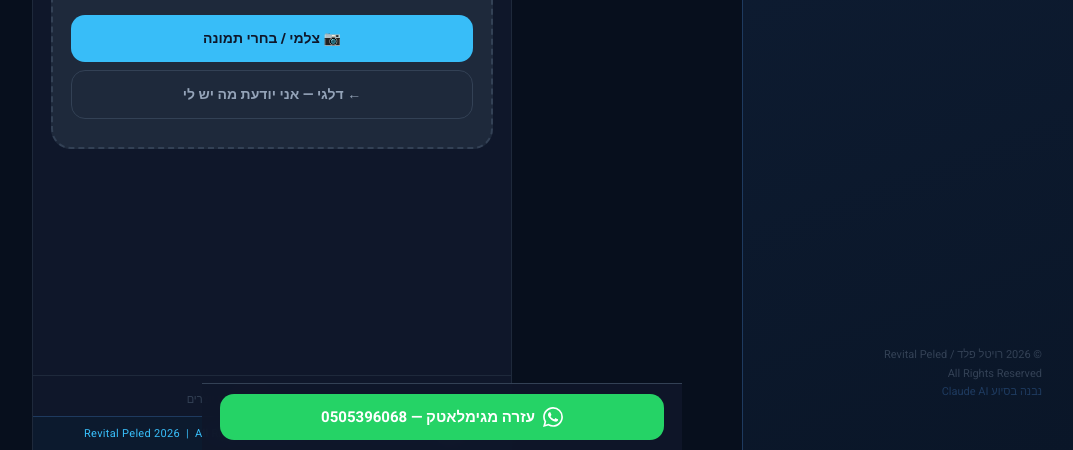
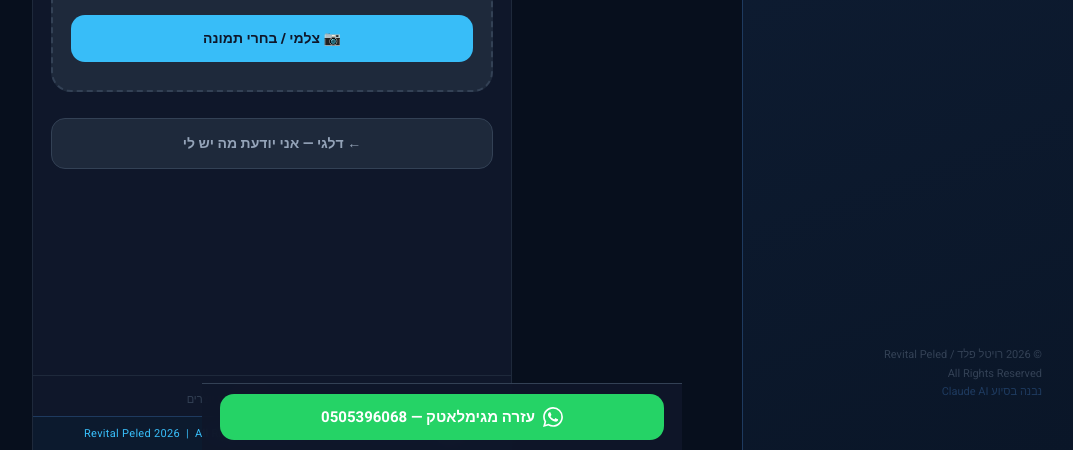
Before and after one commit to prevital-eng/Gt-Robot-Helper, a plain HTML site: page index.html in a window 1280 px wide. Shown: the part 350-800 px from the top of the page, without its empty margins (198-1271 px from the left). Drawn offline with Linux system fonts and the light colour scheme.

Commit message:
Update index.html

```diff
--- a/index.html
+++ b/index.html
@@ -463,11 +463,15 @@ body {
           </button>
         </div>
         <div id="id-result-area"></div>
-        <button class="btn-reset" style="margin-top:8px"
-          onclick="showScreen(1)">
-          ← דלגי — אני יודעת מה יש לי
-        </button>
       </div>
+      <button onclick="showScreen(1)" style="
+        margin-top:12px; padding:14px; border-radius:14px;
+        background:#1e293b; border:1.5px solid #334155;
+        color:#94a3b8; font-size:14px; font-weight:700;
+        cursor:pointer; text-align:center; width:100%;
+        font-family:'Heebo',sans-serif;">
+        ← דלגי — אני יודעת מה יש לי
+      </button>
     </div>
 
     <!-- ══ מסך 1: בחירת מותג ══ -->
```
